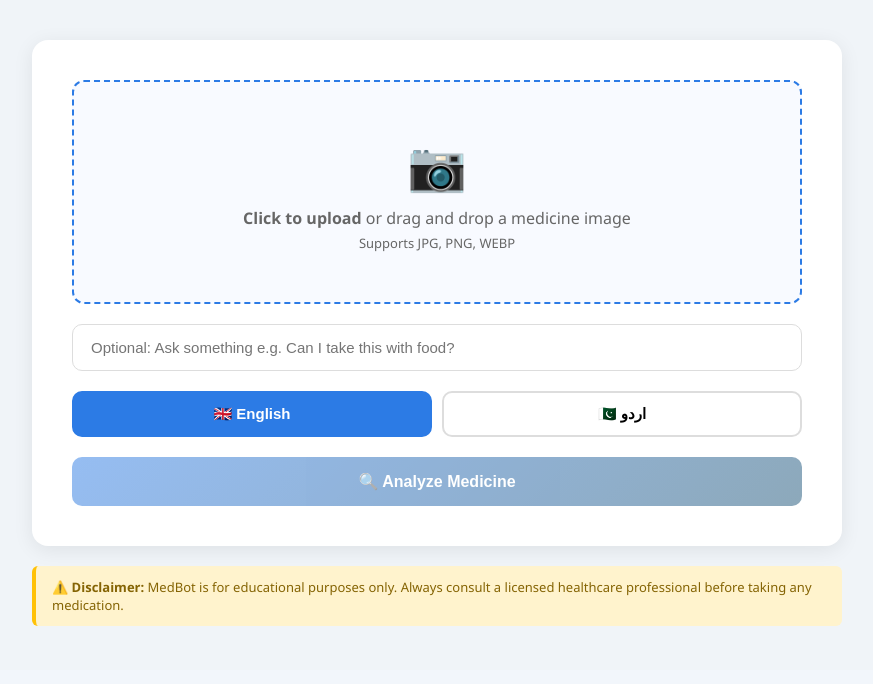
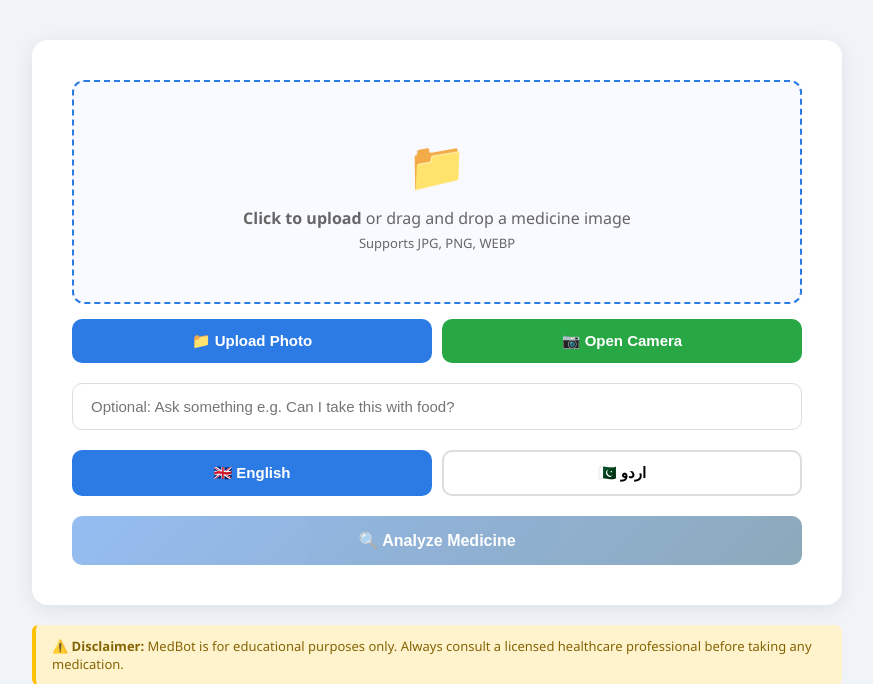
Before and after one commit to danav06/medbot, a Python web app: template medicine/templates/medicine/index.html in a window 1280 px wide. Shown: the part 130-814 px from the top of the page, without its empty margins (203-1076 px from the left). Before the commit the page ends 756 px from the top, so only its background shows below. Run offline with Jinja, Linux system fonts and the light colour scheme; the template is opened without the code that fills it, so the values that code supplies are empty.

Commit message:
Add camera button

```diff
--- a/medicine/templates/medicine/index.html
+++ b/medicine/templates/medicine/index.html
@@ -17,6 +17,12 @@
         .upload-area:hover { background: #eef3ff; }
         .upload-area .icon { font-size: 3rem; }
         .upload-area p { color: #666; margin-top: 10px; }
+        .image-buttons { display: flex; gap: 10px; margin-top: 15px; }
+        .img-btn { flex: 1; padding: 13px; border: none; border-radius: 10px; font-size: 15px; font-weight: bold; cursor: pointer; transition: all 0.3s; }
+        .btn-upload { background: #2c7be5; color: white; }
+        .btn-upload:hover { background: #1a5276; }
+        .btn-camera { background: #28a745; color: white; }
+        .btn-camera:hover { background: #1e7e34; }
         #preview { width: 100%; max-height: 300px; object-fit: contain; border-radius: 10px; display: none; margin-top: 15px; }
         .question-box { margin-top: 20px; }
         .question-box input { width: 100%; padding: 14px 18px; border: 1px solid #ddd; border-radius: 10px; font-size: 15px; outline: none; }
@@ -57,12 +63,27 @@
 <div class="container">
     <div class="upload-card">
         <div class="upload-area" onclick="document.getElementById('imageInput').click()">
-            <div class="icon">📷</div>
+            <div class="icon">📁</div>
             <p><strong>Click to upload</strong> or drag and drop a medicine image</p>
             <p style="font-size:13px; margin-top:5px;">Supports JPG, PNG, WEBP</p>
         </div>
+
+        <!-- Upload and Camera buttons -->
+        <div class="image-buttons">
+            <button class="img-btn btn-upload" onclick="document.getElementById('imageInput').click()">
+                📁 Upload Photo
+            </button>
+            <button class="img-btn btn-camera" onclick="document.getElementById('cameraInput').click()">
+                📷 Open Camera
+            </button>
+        </div>
+
+        <!-- Hidden inputs -->
         <input type="file" id="imageInput" accept="image/*" style="display:none">
+        <input type="file" id="cameraInput" accept="image/*" capture="environment" style="display:none">
+
         <img id="preview" alt="Medicine Preview">
+
         <div class="question-box">
             <input type="text" id="questionInput" placeholder="Optional: Ask something e.g. Can I take this with food?">
         </div>
@@ -104,6 +125,7 @@
 
 <script>
     const imageInput = document.getElementById('imageInput');
+    const cameraInput = document.getElementById('cameraInput');
     const preview = document.getElementById('preview');
     const analyzeBtn = document.getElementById('analyzeBtn');
     let currentText = '';
@@ -124,8 +146,7 @@
         }
     }
 
-    imageInput.addEventListener('change', function() {
-        const file = this.files[0];
+    function handleFile(file) {
         if (file) {
             const reader = new FileReader();
             reader.onload = e => {
@@ -135,10 +156,18 @@
             };
             reader.readAsDataURL(file);
         }
+    }
+
+    imageInput.addEventListener('change', function() {
+        handleFile(this.files[0]);
+    });
+
+    cameraInput.addEventListener('change', function() {
+        handleFile(this.files[0]);
     });
 
     async function analyzeMedicine() {
-        const file = imageInput.files[0];
+        const file = imageInput.files[0] || cameraInput.files[0];
         const question = document.getElementById('questionInput').value;
         if (!file) return;
         stopText();
@@ -156,7 +185,6 @@
             document.getElementById('loader').style.display = 'none';
             document.getElementById('resultCard').style.display = 'block';
             if (data.success) {
-                // ← THIS IS THE ONLY CHANGE - uses speech_text for speaking
                 currentText = data.speech_text || data.analysis;
                 const contentDiv = document.getElementById('resultContent');
                 if (selectedLanguage === 'urdu') {
```
